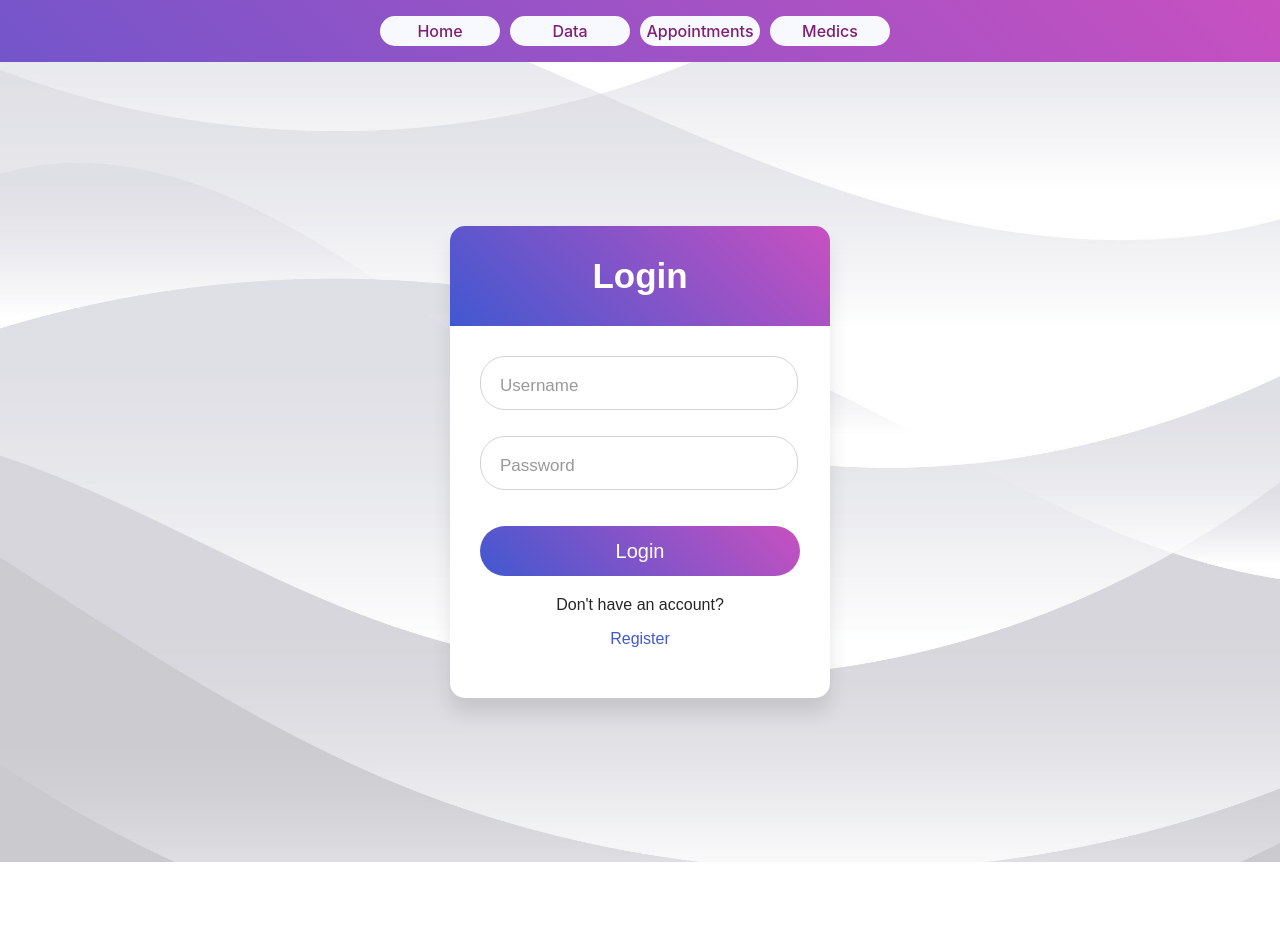
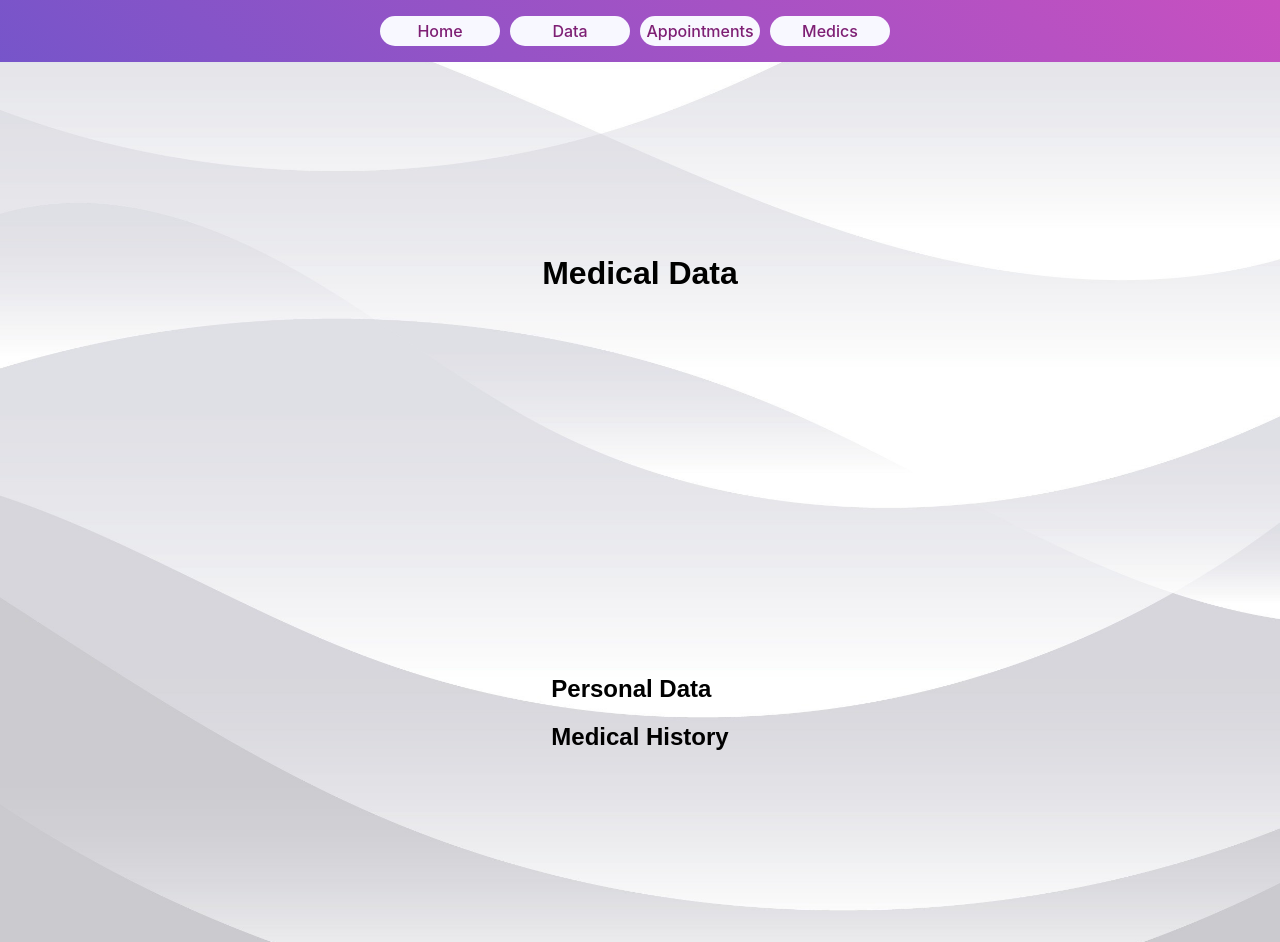
Before and after one commit to bogdanbbm/ACSHealth, a React (Create React App) app: page /medicalData in a window 1280 px wide. Before the commit the page ends 862 px from the top, so only its background shows below. Built offline with nearby package versions, Linux system fonts and the light colour scheme.

Commit message:
nu i bun

```diff
--- a/src/component/login/Login.css
+++ b/src/component/login/Login.css
@@ -4,7 +4,7 @@
     padding: 0;
     font-family: popins, sans-serif;
     box-sizing: border-box;
-    height: 100vh;
+    height: 110vh;
     width: 100%;
     place-items: center;
     background-image: url('../../background.jpg');
--- a/src/component/medicalData/MedicalData.js
+++ b/src/component/medicalData/MedicalData.js
@@ -3,16 +3,26 @@ import useToken from "../../hooks/useToken";
 import Login from "../login/Login";
 
 function MedicalData() {
-  const {token, setToken} = useToken();
+  // const {token, setToken} = useToken();
+  //
+  // if (!token) {
+  //   return <Login setToken={setToken} />
+  // }
 
-  if (!token) {
-    return <Login setToken={setToken} />
-  }
+    var personal_data = [];
+    var medical_history = [];
+
 
   return (
-    <div>
+    <div className="login-wrapper">
       <h1>Medical Data</h1>
-      <p>test</p>
+        <div>
+            <h2>Personal Data</h2>
+            <ul id="personal_data_list"></ul>
+            <h2>Medical History</h2>
+            <ul id="medical_history_list"></ul>
+        </div>
+
     </div>
   );
 }
```
